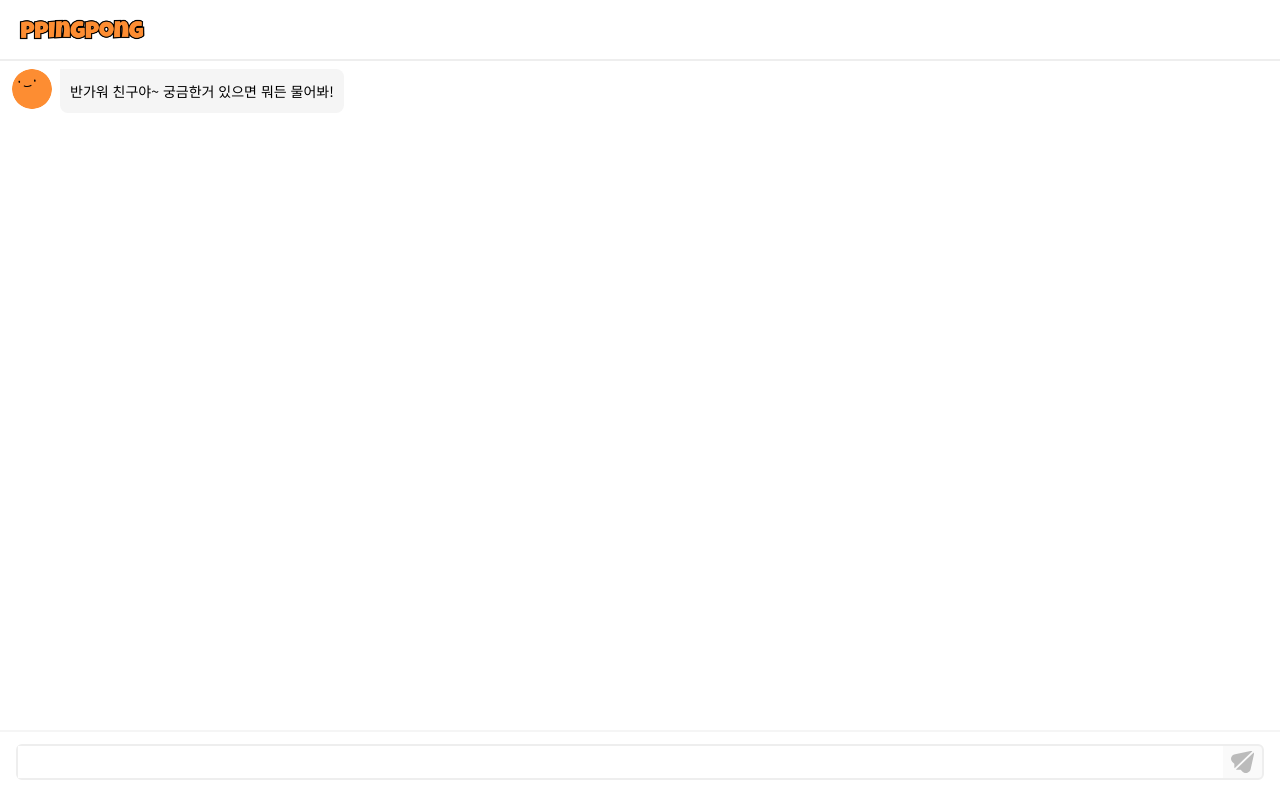
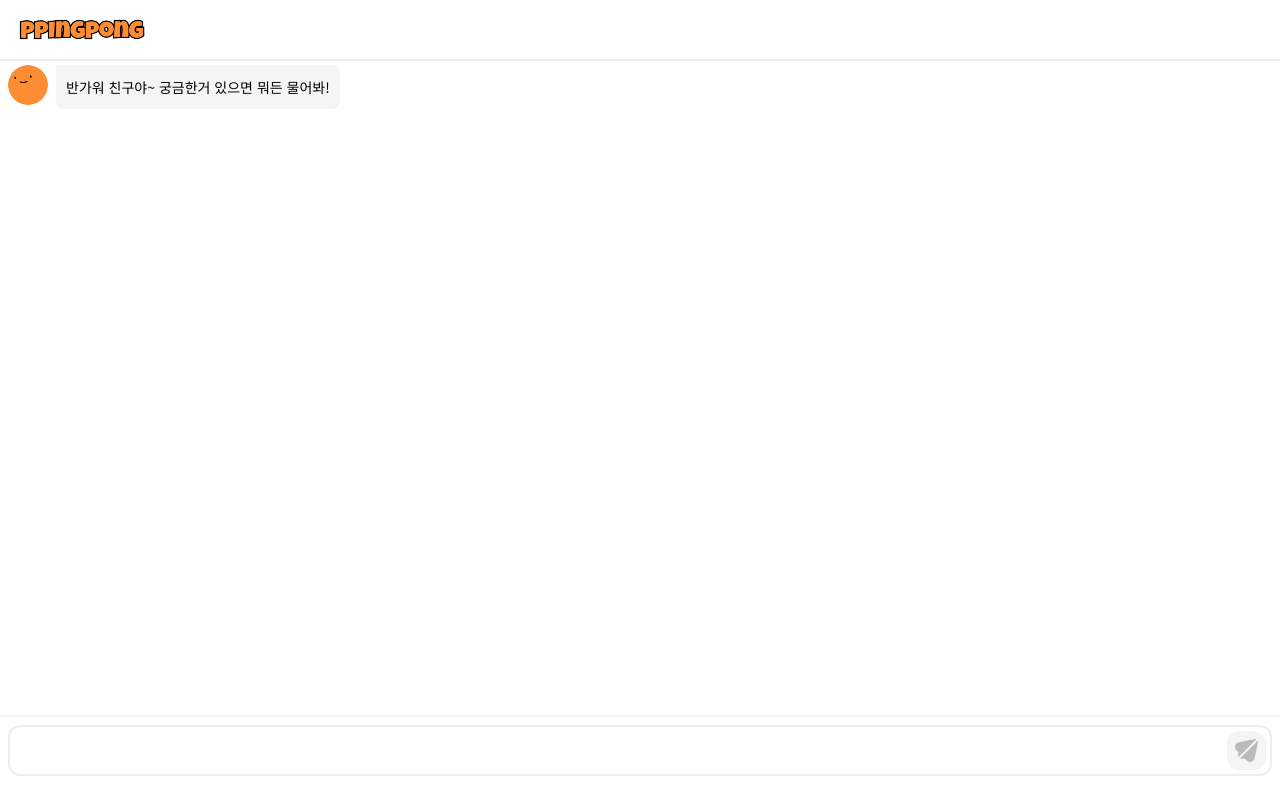
Before and after one commit to ComPPing/ppingpong-client, a Next.js app: page / in a window 1280 px wide. Built offline with nearby package versions, Linux system fonts and the light colour scheme.

Commit message:
fix: input창 UI 변경

```diff
--- a/src/app/layout.tsx
+++ b/src/app/layout.tsx
@@ -39,7 +39,11 @@ export default function RootLayout({
 }) {
   return (
     <html lang="ko">
-      <body className={clsx(notoSansKR.className)}>{children}</body>
+      <body
+        className={clsx(notoSansKR.className, 'max-h-screen flex flex-col')}
+      >
+        {children}
+      </body>
     </html>
   );
 }
--- a/src/app/page.tsx
+++ b/src/app/page.tsx
@@ -1,12 +1,12 @@
 'use client';
 
 import Image from 'next/image';
-import { useEffect, useRef, useState } from 'react';
+import { Fragment, useEffect, useRef, useState } from 'react';
 
 import { Message } from '@/components/message';
 
 type MessageType = {
-  id: number;
+  id: string;
   sender: 'me' | 'other';
   text: string;
   time: Date;
@@ -14,7 +14,7 @@ type MessageType = {
 
 const DUMMY_DATA: MessageType[] = [
   {
-    id: 0,
+    id: '0',
     sender: 'other',
     text: '반가워 친구야~ 궁금한거 있으면 뭐든 물어봐!',
     time: new Date(),
@@ -26,7 +26,6 @@ export default function Home() {
   const [messages, setMessages] = useState<MessageType[]>(DUMMY_DATA);
   const contentsRef = useRef<HTMLOListElement>(null);
   const inputRef = useRef<HTMLInputElement>(null);
-  const homeComponentRef = useRef<HTMLDivElement>(null);
   const handleChangeInput = (e: React.ChangeEvent<HTMLInputElement>) => {
     setInput(e.target.value);
   };
@@ -54,7 +53,7 @@ export default function Home() {
     setMessages((prev) => [
       ...prev,
       {
-        id: messages.length + 1,
+        id: (messages.length + 1).toString(),
         sender: 'me',
         text: input,
         time: new Date(),
@@ -65,19 +64,16 @@ export default function Home() {
   };
 
   return (
-    <div className="h-full max-h-screen flex flex-col" ref={homeComponentRef}>
-      <header className="p-3 border-b-2">
+    <Fragment>
+      <header className="p-3 border-b-2 w-full bg-white/95">
         <Image
           src="/assets/images/smallLogo.png"
           alt="logo"
           width="140"
-          height="30"
+          height="28"
         />
       </header>
-      <ol
-        className="text-body2 overflow-scroll h-[calc(100%_-_140px)]"
-        ref={contentsRef}
-      >
+      <ol className="text-body2 overflow-scroll flex-1" ref={contentsRef}>
         {messages.map((message) => (
           <Message
             text={message.text}
@@ -86,18 +82,18 @@ export default function Home() {
           />
         ))}
       </ol>
-      <div className="border-t-2 border-gray-100 w-full px-4 pt-3 pb-5 fixed bottom-0">
-        <div className="border-2 border-gray-200 bg-gray-50 rounded-md flex">
+      <div className="border-t-2 border-gray-100 px-2 pt-2 pb-6 bg-white">
+        <div className="border-2 border-gray-200 rounded-xl flex bg-none">
           <input
             type="text"
-            className="p-1 w-full text-body2 focus:outline-none"
+            className="p-1.5 w-full text-body2 focus:outline-none rounded-full"
             onChange={handleChangeInput}
             onKeyUp={handleKeyUpInput}
             value={input}
             ref={inputRef}
           />
           <button
-            className="flex justify-center items-center"
+            className="flex justify-center items-center rounded-xl bg-gray-100 m-1"
             onClick={handleSendMessage}
           >
             <Image
@@ -105,11 +101,11 @@ export default function Home() {
               alt="send"
               width="24"
               height="24"
-              className="mx-2"
+              className="m-2"
             />
           </button>
         </div>
       </div>
-    </div>
+    </Fragment>
   );
 }
--- a/src/components/message/Message.tsx
+++ b/src/components/message/Message.tsx
@@ -25,7 +25,7 @@ export const Message = ({ type, sender, text }: MessageProps) => {
   return (
     <li
       className={clsx(
-        'my-2 mx-3 flex items-start',
+        'py-1 px-2 flex items-start',
         calculateStyle(sender, senderStyle),
       )}
     >
```
